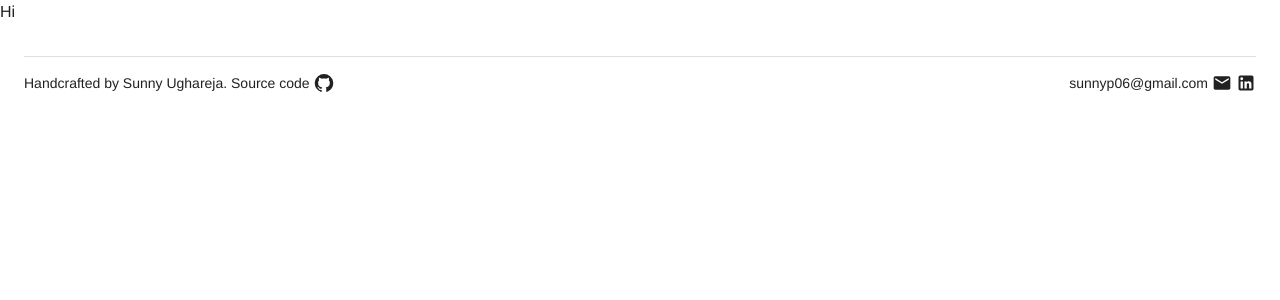
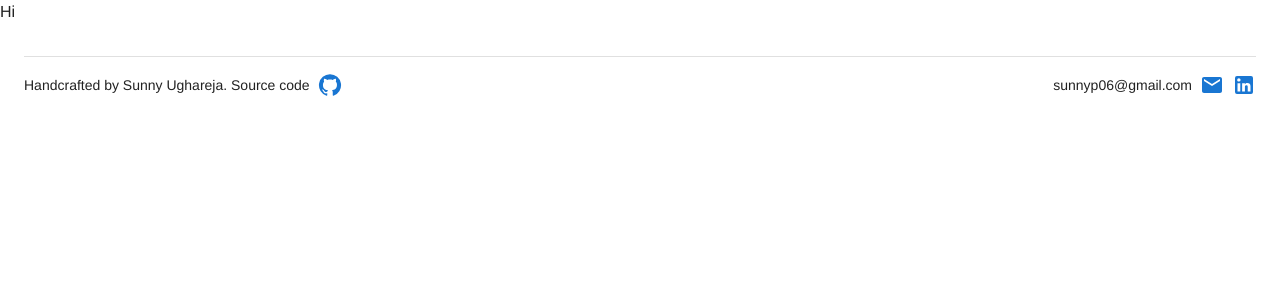
Before and after one commit to sunnyp06/portfolio, a Next.js app: page /about-me in a window 1280 px wide. Shown: the top 300 px of the page. Built offline with nearby package versions, Linux system fonts and the light colour scheme.

Commit message:
font sizes, icon styling and hover animation,

```diff
--- a/src/app/layout.tsx
+++ b/src/app/layout.tsx
@@ -27,6 +27,7 @@ export default function RootLayout({
       <CssBaseline />
       <html>
         <body
+        // TODO add colorful animated gradient
         // style={{
         //   background: "linear-gradient(to top, #C0C0C0, #FFFFFF)",
         //   minHeight: "200vh",
--- a/src/app/page.tsx
+++ b/src/app/page.tsx
@@ -15,7 +15,7 @@ export default function Home() {
           <Typography variant="h1" align="center">
             <Typewriter words={["Hi, I'm Sunny."]} typeSpeed={70}></Typewriter>
           </Typography>
-          <Typography variant="h5" align="center">
+          <Typography variant="h4" align="center">
             A Product-minded Full Stack Developer.
           </Typography>
         </Stack>
--- a/src/components/Footer.tsx
+++ b/src/components/Footer.tsx
@@ -18,7 +18,7 @@ const Footer: React.FC = () => {
           <IconLink
             href="https://github.com/sunnyp06/portfolio"
             icon={GitHubIcon}
-            fontSize={20}
+            fontSize={24}
           />
         </Grid2>
         <Grid2
@@ -35,12 +35,12 @@ const Footer: React.FC = () => {
           <IconLink
             href="mailto:sunnyp06@gmail.com"
             icon={EmailIcon}
-            fontSize={20}
+            fontSize={24}
           />
           <IconLink
             href="https://www.linkedin.com/in/sunny-ughareja/"
             icon={LinkedInIcon}
-            fontSize={20}
+            fontSize={24}
           />
         </Grid2>
       </Grid2>
--- a/src/components/IconLink.tsx
+++ b/src/components/IconLink.tsx
@@ -21,10 +21,23 @@ const IconLink: React.FC<IconLinkProps> = ({
     rel="noopener"
     display="flex"
     alignItems="center"
-    color="inherit"
-    sx={{ ml: 0.5, ...sx }}
+    color="primary.main"
+    sx={{
+      ml: 1,
+      // animation to slightly move the box vertically
+      transition: "0.3s",
+      "&:hover": {
+        transform: "translateY(-3px)",
+        color: "secondary.main",
+      },
+      ...sx,
+    }}
   >
-    <Icon sx={{ fontSize: fontSize }} />
+    <Icon
+      sx={{
+        fontSize: fontSize,
+      }}
+    />
   </Link>
 );
 
```
Also changed, not shown: src/components/SkillsGrid.tsx (+3 -9 lines).
